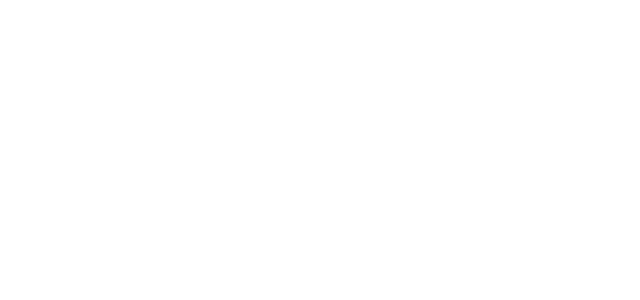
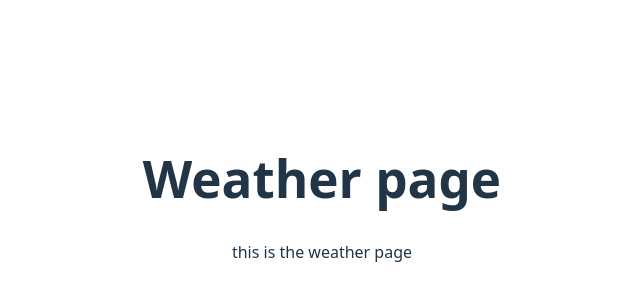
Before and after one commit to solenedel/realtime-weather-app, a React (Vite) app in the folder frontend/: page /weather in a window 1280 px wide. Before the commit this address had no page. Shown: the part 202-502 px from the top of the page, without its empty margins (318-958 px from the left). Built offline with nearby package versions, Linux system fonts and the light colour scheme.

Commit message:
work on weatherController

```diff
--- a/frontend/src/App.tsx
+++ b/frontend/src/App.tsx
@@ -5,6 +5,7 @@
 import About from './pages/About';
 import Home from './pages/Home';
 import './App.css';
+import Weather from './pages/Weather';
 
 function App() {
   return (
@@ -12,6 +13,7 @@
       <Routes>
         <Route path="/" element={<Home />} />
         <Route path="/about" element={<About />} />
+        <Route path="/weather" element={<Weather />} />
       </Routes>
     </Router>
   );
--- /dev/null
+++ b/frontend/src/pages/Weather.tsx
@@ -0,0 +1,10 @@
+const Weather = () => {
+  return (
+    <div className="about-page">
+      <h1>Weather page</h1>
+      <p>this is the weather page</p>
+    </div>
+  );
+};
+
+export default Weather;
```
